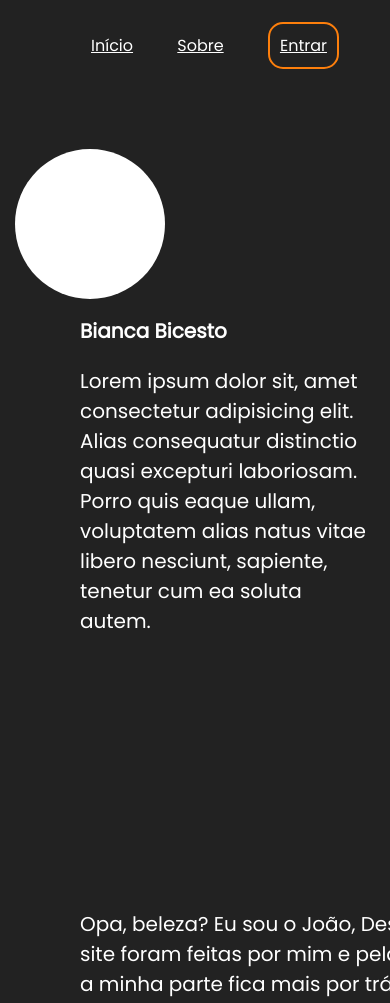
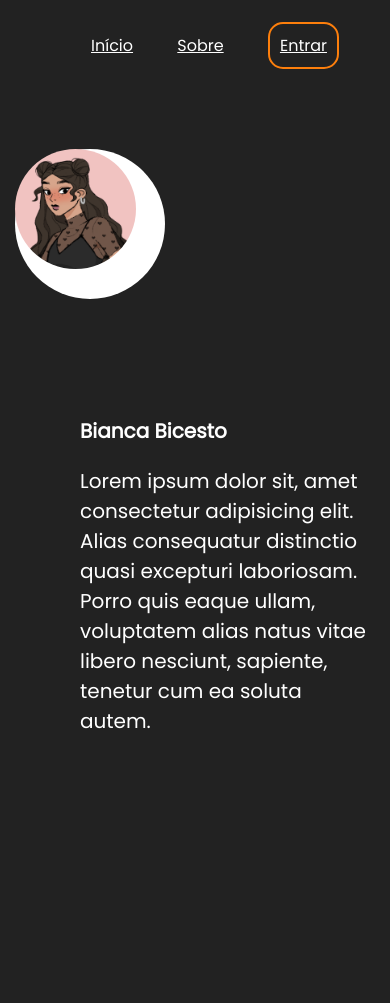
Before and after one commit to Tchykovski/landingTCC, a plain HTML site: page sobre.html in a window 390 px wide. Shown: the part 89-1092 px from the top of the page. Drawn offline with Linux system fonts and the light colour scheme.

Commit message:
escola junto com a gabs

```diff
--- a/styles/about.css
+++ b/styles/about.css
@@ -164,6 +164,19 @@ h1 {
 
 #jm_function{
     text-align: right;
-    margin-right: 70px ;
+    margin-right: 76px ;
     margin-top: -10px;
 }
+
+
+@media screen and (max-width: 760px){
+    img{
+       width: 121px !important;
+       height: 120px;
+
+    }
+    .dev-picture{
+
+        margin-bottom: 100px;
+    }
+}
--- a/styles/media.css
+++ b/styles/media.css
@@ -36,9 +36,7 @@
         margin: 0 auto;
     }
 
-    img {
-        display: none;
-    }
+
 
 
 
@@ -72,6 +70,9 @@
         margin-left: 70px;
     }
 
+    #logohome{
+        display: none;
+    }
 
 
 
```
